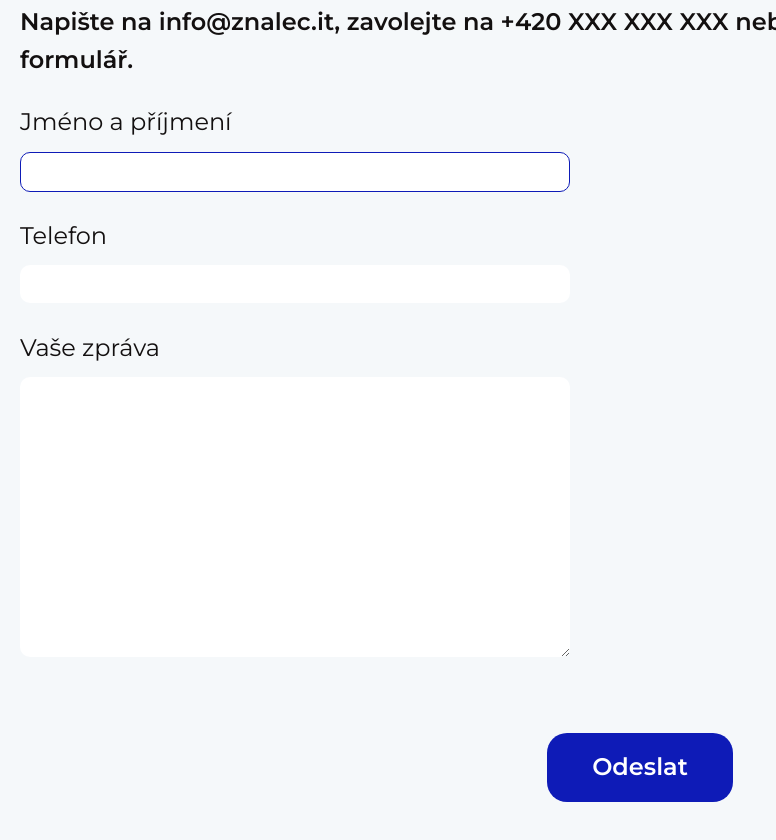
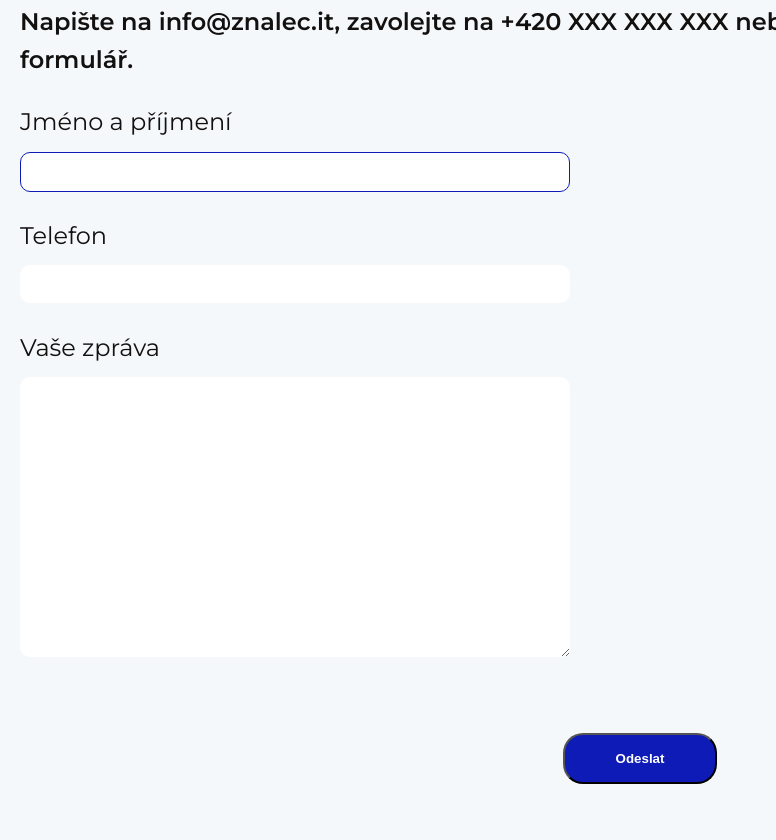
Before and after one commit to janaslaba/zaverecny_projekt_koderka, an Eleventy site: page kontakt-znalec.html in a window 1280 px wide. Shown: the part 264-1104 px from the top of the page, without its empty margins (0-776 px from the left). Built offline with nearby package versions, Linux system fonts and the light colour scheme; Eleventy itself is replaced by a stand-in of ours; files that its build step writes are made by us from their sources.

Commit message:
uprava formulare

```diff
--- a/kontakt-znalec.html
+++ b/kontakt-znalec.html
@@ -31,9 +31,9 @@ eleventyNavigation:
         </div>
 
         <div class="button--centered">
-            <div class="button">
+            <button class="button" type="submit">
                 <a class="button__title" href="">Odeslat</a>
-            </div>
+            </button>
         </div>
 
 
```
